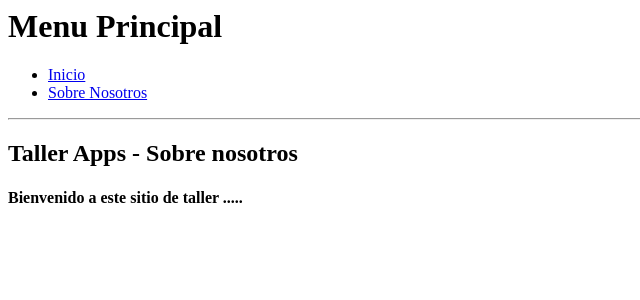
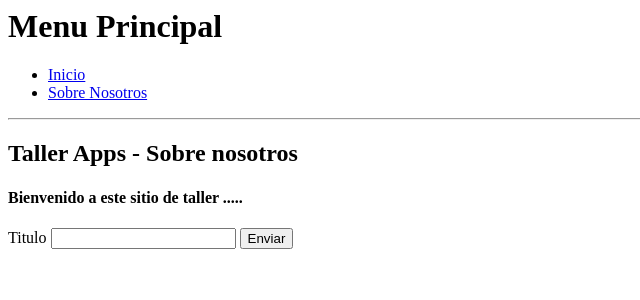
Before and after one commit to XIAC/tallersappsflask, a Flask app: page /sobrenosotros in a window 1280 px wide. Shown: the top 300 px of the page, without its empty margins (0-640 px from the left). Run offline with Flask 3, Linux system fonts and the light colour scheme.

Commit message:
Se crearon formularios y conexion con la db

```diff
--- a/app.py
+++ b/app.py
@@ -1,7 +1,14 @@
 from flask import Flask
+from extension import db
 
 app = Flask(__name__)
-
+app.config['SECRET_KEY'] = 'secret1234'
+app.config["SQLALCHEMY_DATABASE_URI"] = "mysql+pymysql://root:@localhost:3306/db_tareas"
+# initialize the app with the extension
+db.init_app(app)
+from models import Tarea
+with app.app_context():
+    db.create_all()
 from routes import *
 
 if __name__ == '__main__':
--- /dev/null
+++ b/extension.py
@@ -0,0 +1,3 @@
+from flask_sqlalchemy import SQLAlchemy
+
+db = SQLAlchemy()
--- /dev/null
+++ b/formularios.py
@@ -0,0 +1,7 @@
+from flask_wtf import FlaskForm
+from wtforms import StringField, SubmitField
+from wtforms.validators import DataRequired
+
+class FormAgregarTareas (FlaskForm):
+    titulo =  StringField('Titulo', validators=[DataRequired()])
+    enviar  = SubmitField('Enviar')
--- a/routes.py
+++ b/routes.py
@@ -1,14 +1,25 @@
-from app import app
+from app import app, db
 from flask import render_template
+import formularios
+from models import Tarea
 
 @app.route('/')
 @app.route('/index')
 def index():
         return render_template('index.html', subtitulo = "Actidad en grupo TAI")
 
-@app.route('/sobrenosotros')
+@app.route('/sobrenosotros', methods = ['GET', 'POST'])
 def sobrenosotros():
-       return render_template('sobrenosotros.html')
+        formulario = formularios.FormAgregarTareas()
+        if formulario.validate_on_submit() :
+                nueva_tarea = Tarea (titulo =  formulario.titulo.data)
+                db.session.add(nueva_tarea)
+                db.session.commit()
+                print('se envio correctamente', formulario.titulo.data)
+                return render_template('sobrenosotros.html',
+                                       form = formulario,
+                                       titulo = formulario.titulo.data)
+        return render_template('sobrenosotros.html', form = formulario)
 
 @app.route('/saludo')
 def saludo():
--- a/templates/sobrenosotros.html
+++ b/templates/sobrenosotros.html
@@ -1,7 +1,17 @@
 {% extends  "base.html" %}
 
+{% block contenido %}
 
-{% block contenido %}
 <h2>Taller Apps - Sobre nosotros</h2>
 <h4>Bienvenido a este sitio de taller .....</h4>
+<form action="/sobrenosotros" method="post">
+    {{ form.csrf_token() }}
+    {{ form.titulo.label }}
+    {{ form.titulo }}
+    {{ form.enviar }}
+</form>
+{% if titulo %}
+    <h2>{{ titulo }}</h2>
+{% endif %}
+
 {% endblock %}
```
Also changed, not shown: models.py (added, +10 -0 lines), 1 other file.
